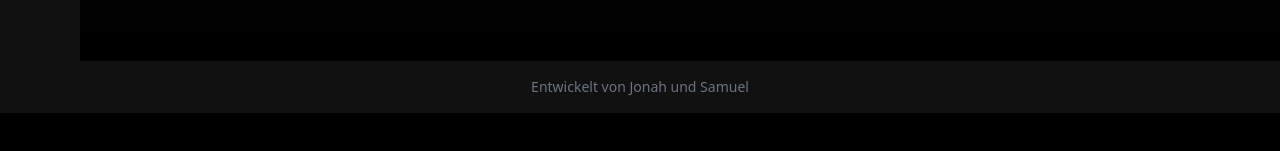
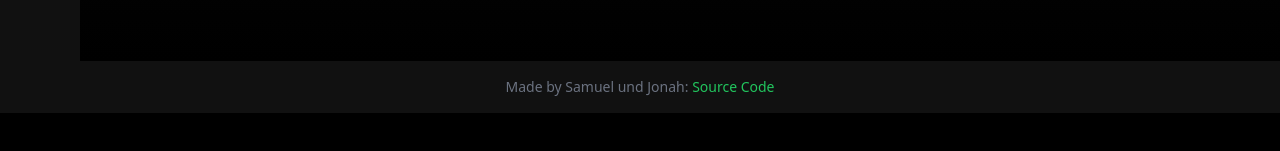
Before and after one commit to K5wdk/radiowave, a plain HTML site: page html/libary.html in a window 1280 px wide. Shown: the part 1425-1576 px from the top of the page. Drawn offline with nearby package versions, Linux system fonts and the light colour scheme.

Commit message:
Update libary.html

```diff
--- a/html/libary.html
+++ b/html/libary.html
@@ -53,7 +53,7 @@
     </main>
   </div>
   <footer class="text-center text-sm text-gray-500 py-4 bg-[#111] w-full">
-    Entwickelt von Jonah und Samuel
+    Made by Samuel und Jonah: <a href="https://github.com/k5wdk/RadioWave" class="text-green-500 hover:underline">Source Code</a>
   </footer>
 </div>
 <div id="player" aria-live="polite" aria-atomic="true" aria-label="Aktueller Radiosender">
```
